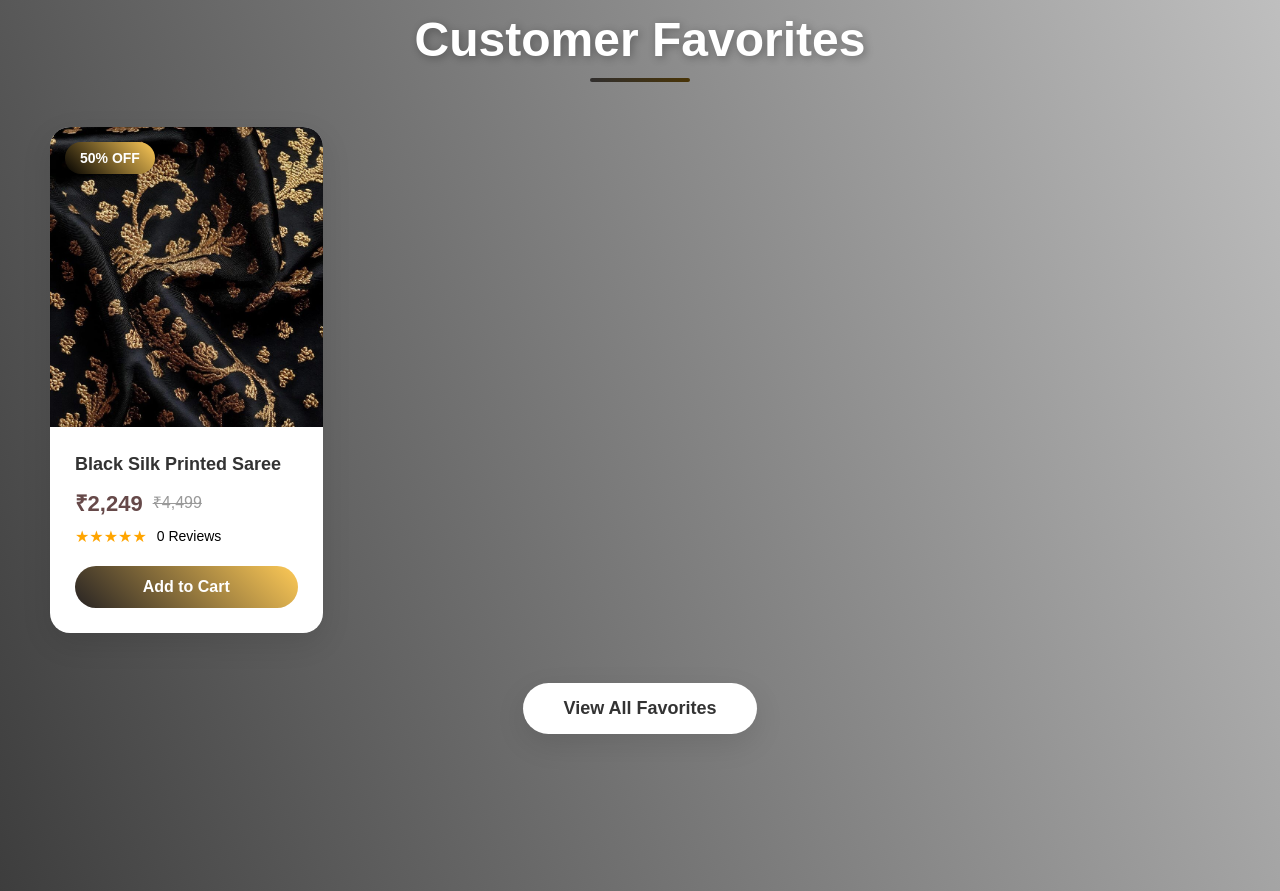
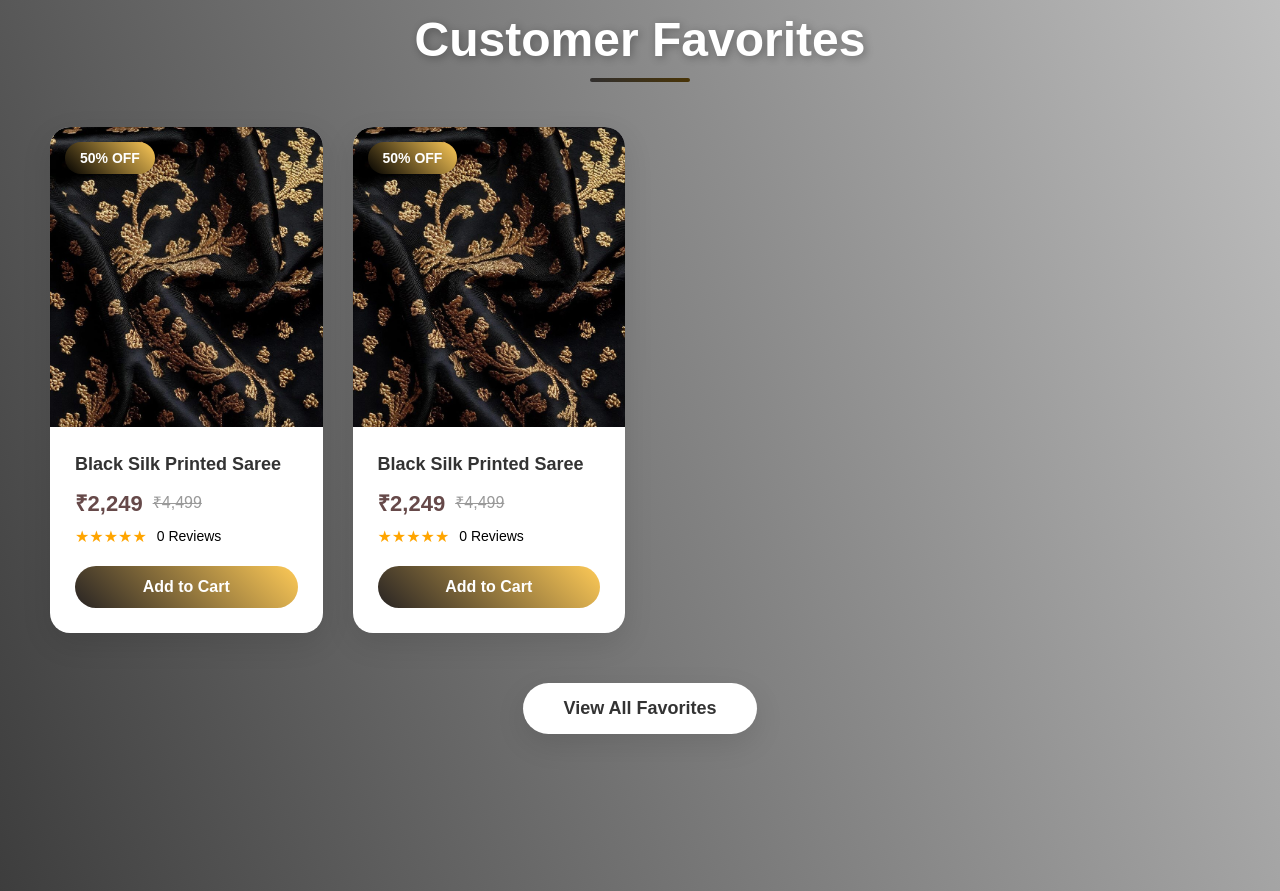
Before and after one commit to rprabash7/clothing-store, a plain HTML site: page index.html in a window 1280 px wide. Shown: the part 2200-3091 px from the top of the page. Drawn offline with nearby package versions, Linux system fonts and the light colour scheme.

Commit message:
second update

```diff
--- a/index.html
+++ b/index.html
@@ -176,6 +176,32 @@
                     <!--Another Customer Favorite Product-->
 
                 </div>
+
+                <div class="product-card">
+                    <div class="product-image">
+                        <img src="customefav.jpg" alt="Black Silk Printed Saree">
+                        <div class="sale-badge">50% OFF</div>
+                        <div class="quick-actions">
+                            <span class="wishlist">♥</span>
+                            <span class="quickview">👁</span>
+                        </div>
+                    </div>
+                    <div class="product-info">
+                        <h3>Black Silk Printed Saree</h3>
+                        <div class="price">
+                            <span class="sale-price">₹2,249</span>
+                            <span class="original-price">₹4,499</span>
+                        </div>
+                        <div class="rating">
+                            <span class="stars">★★★★★</span>
+                            <span class="reviews">0 Reviews</span>
+                        </div>
+                        <button class="add-to-cart">Add to Cart</button>
+                    </div>
+                    <!--Another Customer Favorite Product-->
+
+                </div>
+
             </div>
 
             <div class="view-all-btn">
```
